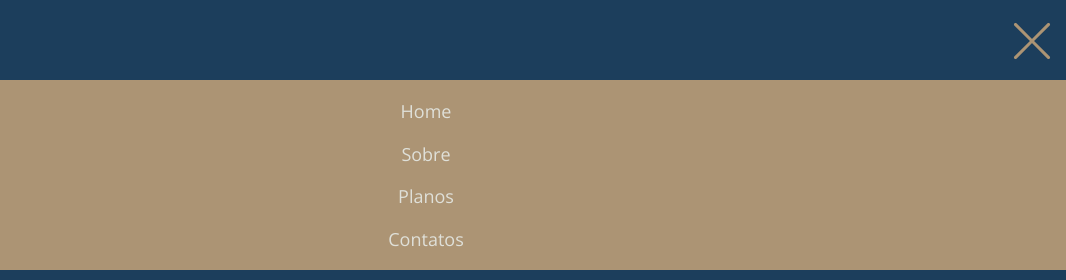
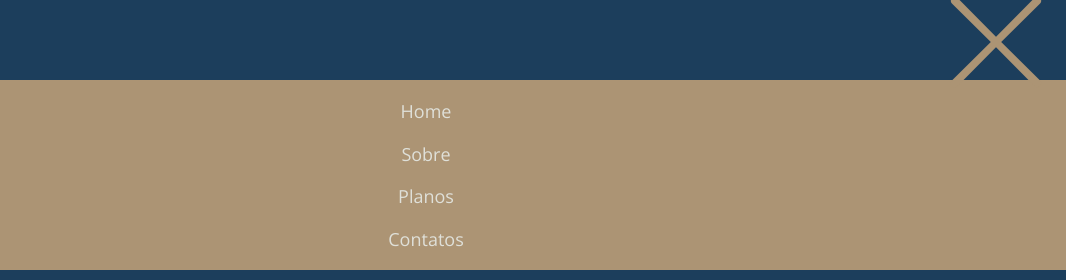
Before and after one commit to FelipeCarquio/projeto-felipe-soares, a plain HTML site: page index.html in a window 1280 px wide. Both pictures are taken after a click on the element 1245 px from the left and 40 px from the top of the page. Shown: the full height of the page, 214-1280 px from the left. Drawn offline with nearby package versions, Linux system fonts and the light colour scheme.

Commit message:
ajustando tamanho icone fechar

```diff
--- a/assets/css/style.css
+++ b/assets/css/style.css
@@ -47,6 +47,10 @@ body {
     cursor: pointer;
 }
 
+.bi-x-lg {
+    font-size: 2.5em;
+}
+
 nav {
     background-color: var(--marrom);
     height: 190px;
```
